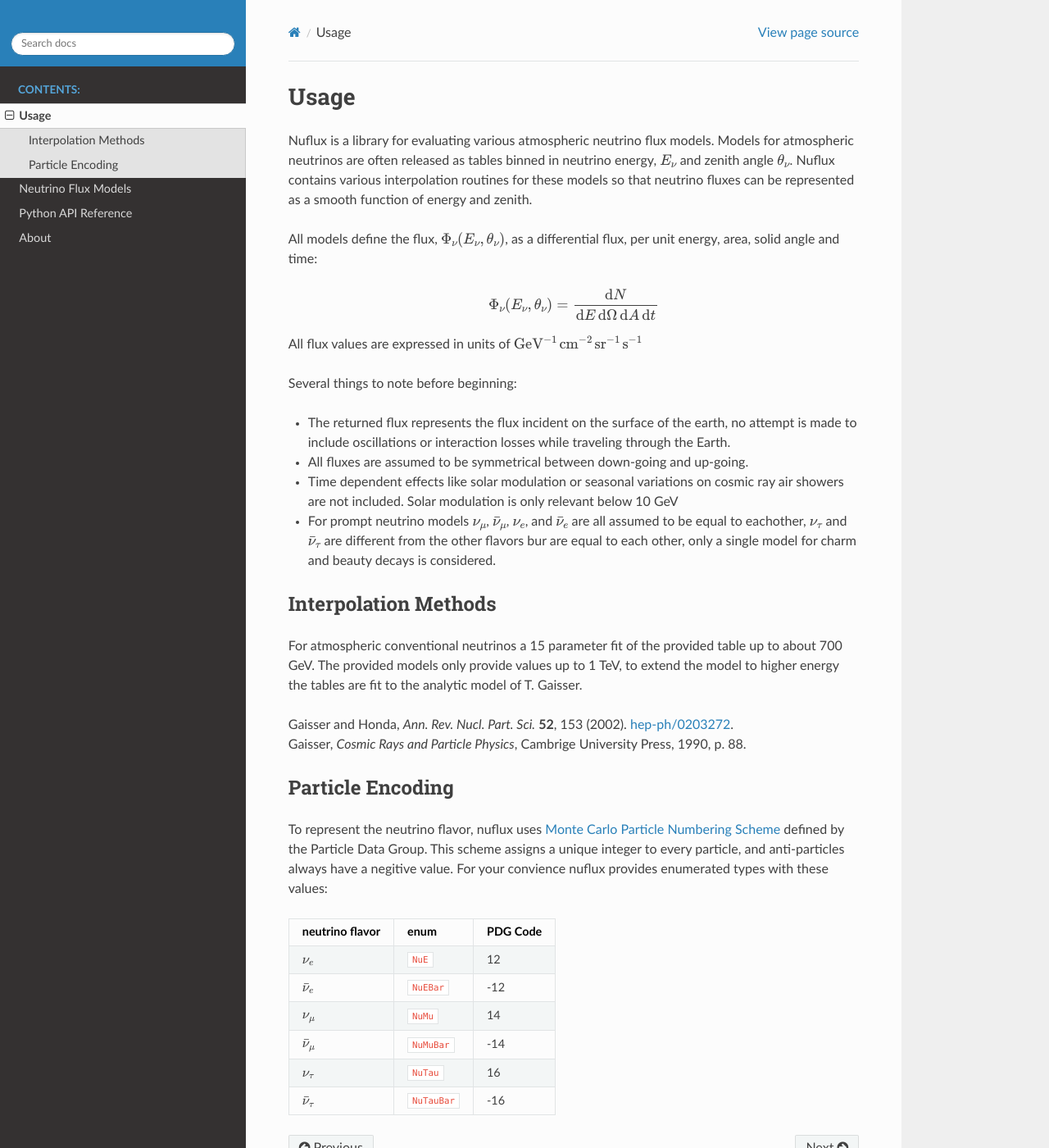
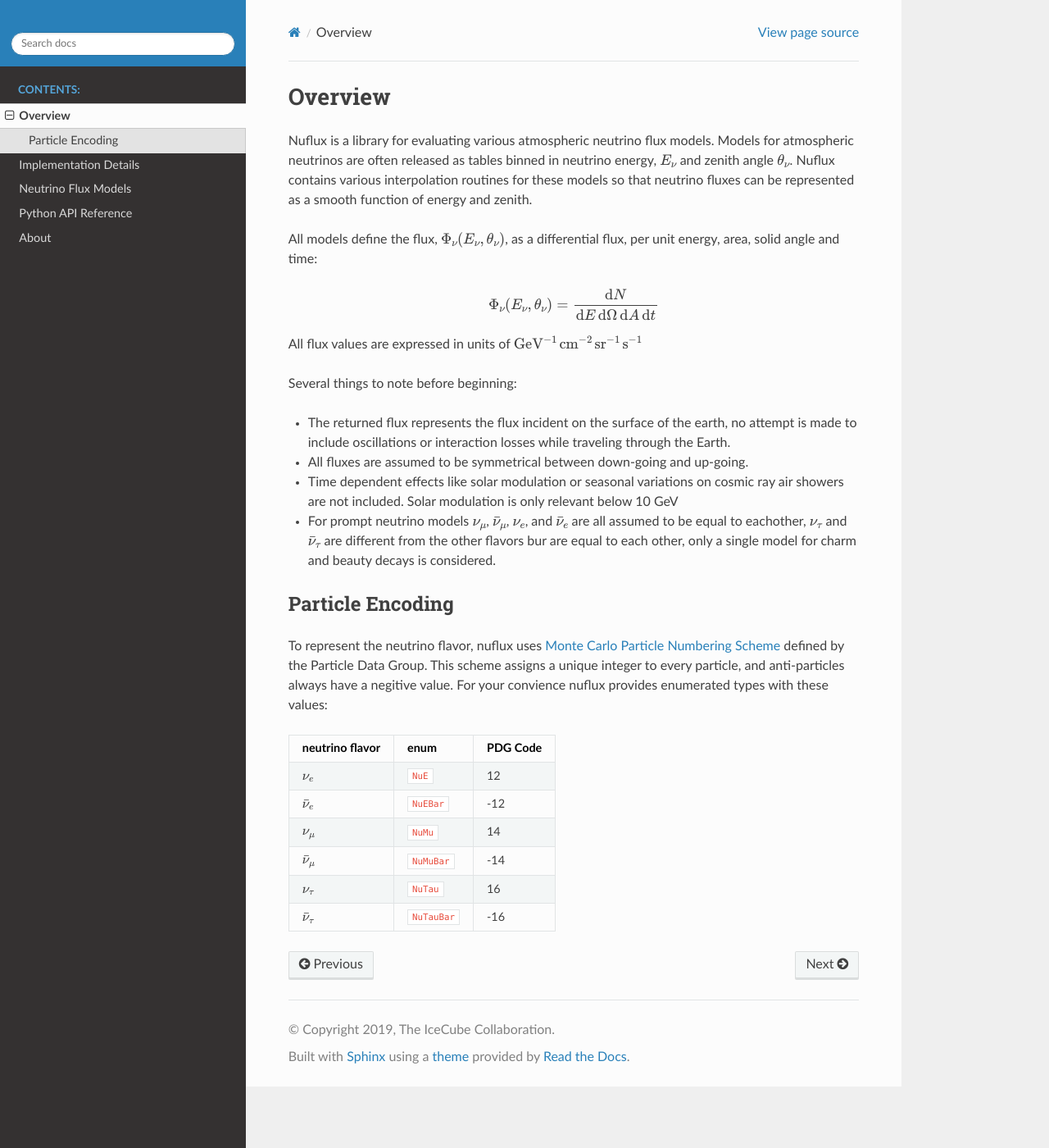
Before and after one commit to icecube/nuflux, a Sphinx documentation site: the page built from docs/overview.rst, in a window 1280 px wide and 1400 px high. Shown: the whole window at 82% size. Built offline with Sphinx 7.4.7 and the Read the Docs theme 2.0.0, drawn with Linux system fonts in a browser that asks for light colours.

Commit message:
documentation improvements

```diff
--- a/docs/index.rst
+++ b/docs/index.rst
@@ -8,11 +8,11 @@ Nuflux is a library for evaluating atmospheric neutrino flux models.
    :caption: Contents:
 
 
-   usage
+   overview
+   methods
    models
    pythonapi
    about
-
 
 Indices and tables
 ==================
--- a/docs/usage.rst
+++ b/docs/overview.rst
@@ -1,5 +1,5 @@
-Usage
-=====
+Overview
+========
 
 Nuflux is a library for evaluating various atmospheric neutrino flux models.
 Models for atmospheric neutrinos are often released as tables binned in neutrino energy, :math:`E_\nu` and zenith angle :math:`\theta_\nu`.
@@ -19,19 +19,6 @@ Several things to note before beginning:
 * All fluxes are assumed to be symmetrical between down-going and up-going.
 * Time dependent effects like solar modulation or seasonal variations on cosmic ray air showers are not included. Solar modulation is only relevant below 10 GeV
 * For prompt neutrino models :math:`\nu_\mu`, :math:`\bar{\nu}_\mu`, :math:`\nu_e`, and :math:`\bar{\nu}_e` are all assumed to be equal to eachother, :math:`\nu_\tau` and :math:`\bar{\nu}_\tau` are different from the other flavors bur are equal to each other, only a single model for charm and beauty decays is considered.
-
-
-
-Interpolation Methods
----------------------
-
-For atmospheric conventional neutrinos a 15 parameter fit of the provided table up to about 700 GeV.
-The provided models only provide values up to 1 TeV, to extend the model to higher energy the tables
-are fit to the analytic model of T. Gaisser.
-
-|  Gaisser and Honda, *Ann. Rev. Nucl. Part. Sci.* **52**, 153 (2002). `hep-ph/0203272 <https://arxiv.org/abs/hep-ph/0203272>`_.
-|  Gaisser, *Cosmic Rays and Particle Physics*, Cambrige University Press, 1990, p. 88.
-
 
 Particle Encoding
 -----------------
```
Also changed, not shown: docs/methods.rst (added, +61 -0 lines), docs/models.rst (+16 -1 lines).
